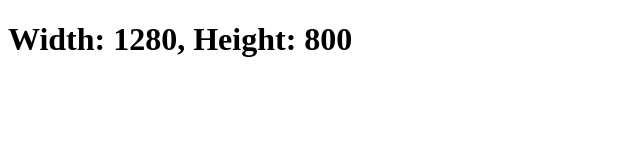
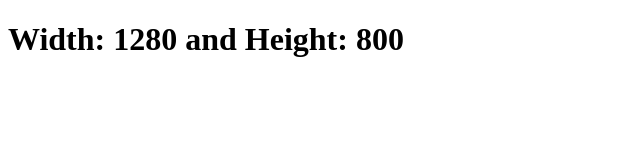
Before and after one commit to acciojob/screen-size-Awes-Khan, a website: page main.html in a window 1280 px wide. Shown: the whole page, without its empty margins (0-640 px from the left). Drawn offline with Linux system fonts and the light colour scheme.

Commit message:
created a submission

```diff
--- a/main.html
+++ b/main.html
@@ -9,7 +9,7 @@
 <body>
 	<!-- the entire body must be written by student -->
     <div id="sizeInfo">
-        <h1>Width: 0, Height: 0</h1>
+        <h1>Width: 0 and Height: 0</h1>
     </div>
 	<script type="text/javascript" src="./script.js">
 </script>
--- a/script.js
+++ b/script.js
@@ -2,7 +2,7 @@
 function updateScreenSize() {
     const width = window.innerWidth;
     const height = window.innerHeight;
-    document.querySelector('#sizeInfo h1').textContent = `Width: ${width}, Height: ${height}`;
+    document.querySelector('#sizeInfo h1').textContent = `Width: ${width} and Height: ${height}`;
 }
 window.addEventListener('resize', updateScreenSize);
 updateScreenSize();
```
